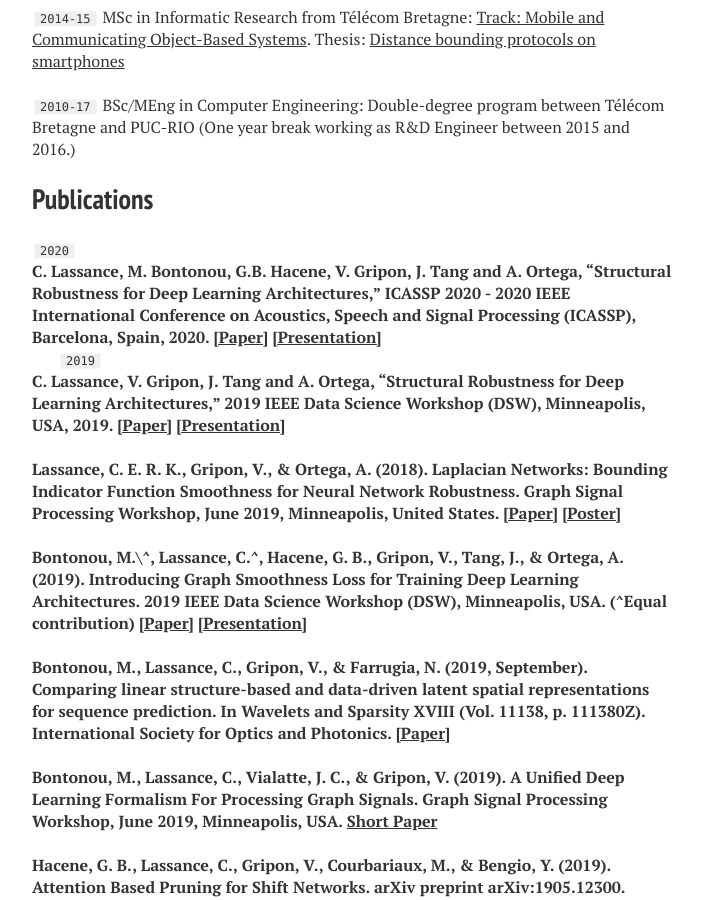
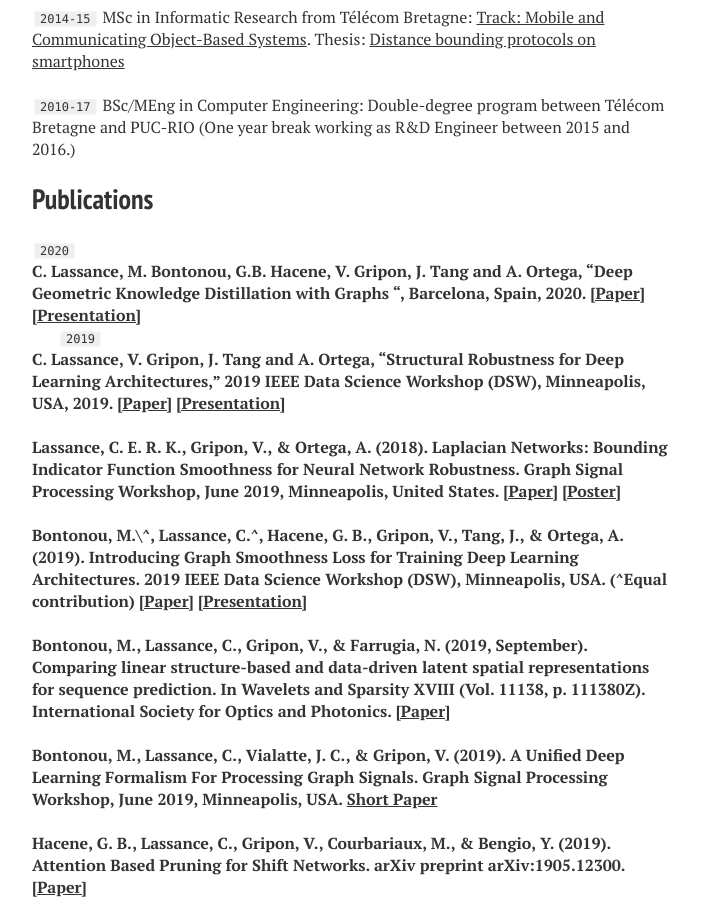
Before and after one commit to cadurosar/cadurosar.github.io, a Jekyll site: the page built from index.md, in a window 1280 px wide and 900 px high, scrolled down 2084 px. Shown: the whole window, without its empty margins (288-990 px from the left). Built offline with Jekyll 4.4.1, drawn with Linux system fonts in a browser that asks for light colours; nearby versions of some CDN libraries; some of the changed text lies outside the part shown.

Commit message:
Update index.md

```diff
--- a/index.md
+++ b/index.md
@@ -4,7 +4,7 @@ title: Carlos Eduardo Rosar Kos Lassance
 ---
 
 Résumé:
-[english](generate_cv/Lassance_resume_english.pdf)|
+[english](generate_cv/Lassance_resume_english.pdf)
 <!-- [french](generate_cv/Lassance_resume_francais.pdf) |-->
 <!-- [portuguese](generate_cv/Lassance_resume_portugues.pdf) |-->
 [Google Scholar](https://scholar.google.fr/citations?user=UnUYWp0AAAAJ)
@@ -74,7 +74,8 @@ BSc/MEng in Computer Engineering: Double-degree program between Télécom Bretag
 ## Publications
 
 `2020`
-<br>**C. Lassance, M. Bontonou, G.B. Hacene, V. Gripon, J. Tang and A. Ortega, "Structural Robustness for Deep Learning Architectures,"  ICASSP 2020 - 2020 IEEE International Conference on Acoustics, Speech and Signal Processing (ICASSP), Barcelona, Spain, 2020. [[Paper]](https://ieeexplore.ieee.org/document/9053986) [[Presentation]](https://www.youtube.com/watch?v=oCPA9zNs5N0)**
+<br>**C. Lassance, M. Bontonou, G.B. Hacene, V. Gripon, J. Tang and A. Ortega, "Deep Geometric Knowledge Distillation with Graphs
+", Barcelona, Spain, 2020. [[Paper]](https://ieeexplore.ieee.org/document/9053986) [[Presentation]](https://www.youtube.com/watch?v=oCPA9zNs5N0)**
 
 
 `2019`
```
Also changed, not shown: other parts of index.md (+1 -1 lines).
